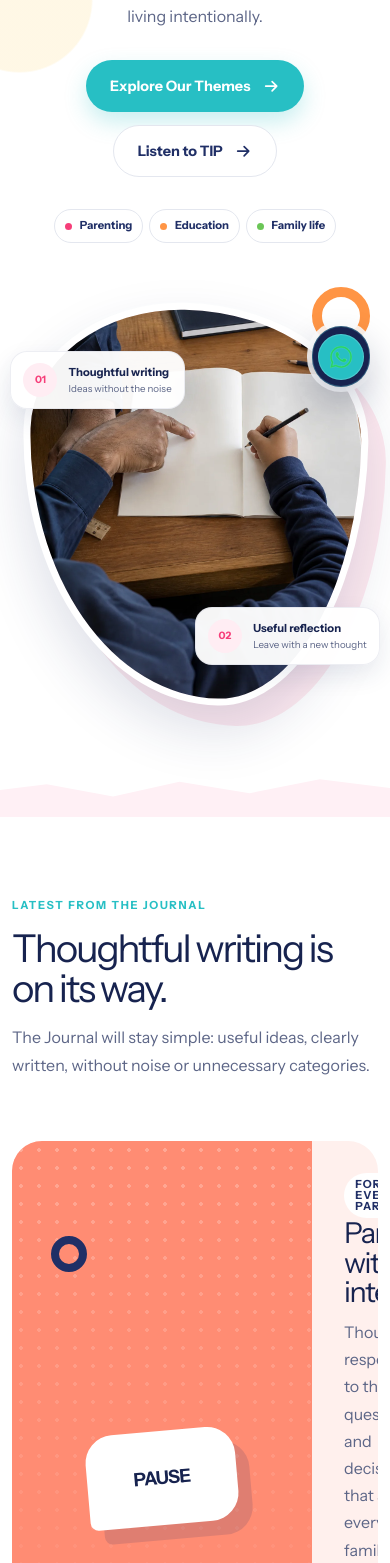
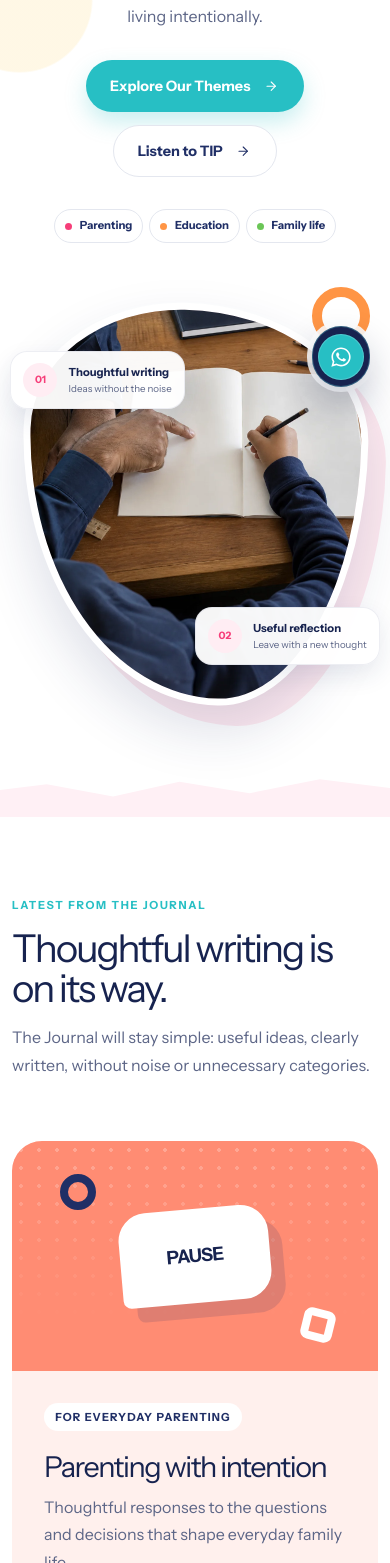
Before and after one commit to luxa-solution/brytkids, a Next.js app: page /journal in a window 390 px wide. Shown: the part 437-2000 px from the top of the page. Built offline with nearby package versions, Linux system fonts and the light colour scheme.

Commit message:
fix: stabilize journal cards and standardize icons

```diff
--- a/app/components/icons.tsx
+++ b/app/components/icons.tsx
@@ -1,34 +1,14 @@
+import { FaWhatsapp } from "react-icons/fa6";
+import { FiArrowRight, FiPlay } from "react-icons/fi";
+
 export function ArrowIcon() {
-	return (
-		<svg
-			aria-hidden='true'
-			viewBox='0 0 20 20'>
-			<path d='M4 10h11M11 5l5 5-5 5' />
-		</svg>
-	);
+	return <FiArrowRight aria-hidden="true" />;
 }
 
 export function PlayIcon() {
-	return (
-		<svg
-			aria-hidden='true'
-			viewBox='0 0 24 24'>
-			<path d='m9 7 8 5-8 5V7Z' />
-		</svg>
-	);
+	return <FiPlay aria-hidden="true" />;
 }
 
 export function WhatsAppIcon() {
-	return (
-		<svg
-			fill='none'
-			viewBox='0 0 360 362'>
-			<path
-				fill='#25D366'
-				fillRule='evenodd'
-				d='M307.546 52.566C273.709 18.684 228.706.017 180.756 0 81.951 0 1.538 80.404 1.504 179.235c-.017 31.594 8.242 62.432 23.928 89.609L0 361.736l95.024-24.925c26.179 14.285 55.659 21.805 85.655 21.814h.077c98.788 0 179.21-80.413 179.244-179.244.017-47.898-18.608-92.926-52.454-126.807v-.008Zm-126.79 275.788h-.06c-26.73-.008-52.952-7.194-75.831-20.765l-5.44-3.231-56.391 14.791 15.05-54.981-3.542-5.638c-14.912-23.721-22.793-51.139-22.776-79.286.035-82.14 66.867-148.973 149.051-148.973 39.793.017 77.198 15.53 105.328 43.695 28.131 28.157 43.61 65.596 43.593 105.398-.035 82.149-66.867 148.982-148.982 148.982v.008Zm81.719-111.577c-4.478-2.243-26.497-13.073-30.606-14.568-4.108-1.496-7.09-2.243-10.073 2.243-2.982 4.487-11.568 14.577-14.181 17.559-2.613 2.991-5.226 3.361-9.704 1.117-4.477-2.243-18.908-6.97-36.02-22.226-13.313-11.878-22.304-26.54-24.916-31.027-2.613-4.486-.275-6.91 1.959-9.136 2.011-2.011 4.478-5.234 6.721-7.847 2.244-2.613 2.983-4.486 4.478-7.469 1.496-2.991.748-5.603-.369-7.847-1.118-2.243-10.073-24.289-13.812-33.253-3.636-8.732-7.331-7.546-10.073-7.692-2.613-.13-5.595-.155-8.586-.155-2.991 0-7.839 1.118-11.947 5.604-4.108 4.486-15.677 15.324-15.677 37.361s16.047 43.344 18.29 46.335c2.243 2.991 31.585 48.225 76.51 67.632 10.684 4.615 19.029 7.374 25.535 9.437 10.727 3.412 20.49 2.931 28.208 1.779 8.604-1.289 26.498-10.838 30.228-21.298 3.73-10.46 3.73-19.433 2.613-21.298-1.117-1.865-4.108-2.991-8.586-5.234l.008-.017Z'
-				clipRule='evenodd'
-			/>
-		</svg>
-	);
+	return <FaWhatsapp aria-hidden="true" />;
 }
--- a/app/globals.css
+++ b/app/globals.css
@@ -1562,11 +1562,9 @@ svg {
 
 .whatsapp-button__icon svg {
 	width: 22px;
-	fill: none;
-	stroke: currentColor;
-	stroke-linecap: round;
-	stroke-linejoin: round;
-	stroke-width: 1.7;
+	height: 22px;
+	fill: currentColor;
+	stroke: none;
 }
 
 .whatsapp-button__copy {
@@ -2982,7 +2980,7 @@ body.has-mobile-menu-open {
 
 .journal-themes {
 	display: grid;
-	grid-template-columns: repeat(2, minmax(0, 1fr));
+	grid-template-columns: repeat(auto-fit, minmax(min(100%, 520px), 1fr));
 	gap: 1.2rem;
 }
 
@@ -3490,6 +3488,12 @@ body.has-mobile-menu-open {
 	.inside-grid {
 		grid-template-columns: repeat(2, minmax(0, 1fr));
 	}
+	.journal-theme-card,
+	.journal-theme-card:first-child {
+		min-height: 400px;
+		grid-column: auto;
+		grid-template-columns: minmax(240px, 0.7fr) minmax(0, 1.3fr);
+	}
 	.footer-grid--expanded {
 		grid-template-columns: repeat(2, minmax(0, 1fr));
 	}
@@ -3566,7 +3570,6 @@ body.has-mobile-menu-open {
 	.skill-grid,
 	.topic-grid,
 	.library-grid,
-	.journal-themes,
 	.footer-grid--expanded {
 		grid-template-columns: 1fr;
 	}
@@ -3583,13 +3586,25 @@ body.has-mobile-menu-open {
 	.inside-grid article,
 	.skill-grid article,
 	.topic-grid article,
-	.library-grid article,
-	.journal-themes article {
+	.library-grid article {
 		min-height: 250px;
 	}
-	.library-grid article,
-	.journal-themes article {
+	.library-grid article {
 		min-height: 320px;
+	}
+
+	.journal-theme-card,
+	.journal-theme-card:first-child {
+		min-height: auto;
+		grid-template-columns: 1fr;
+	}
+
+	.journal-theme-card__art {
+		min-height: 230px;
+	}
+
+	.journal-theme-card__copy {
+		min-height: 350px;
 	}
 
 	.belief-list article,
```
